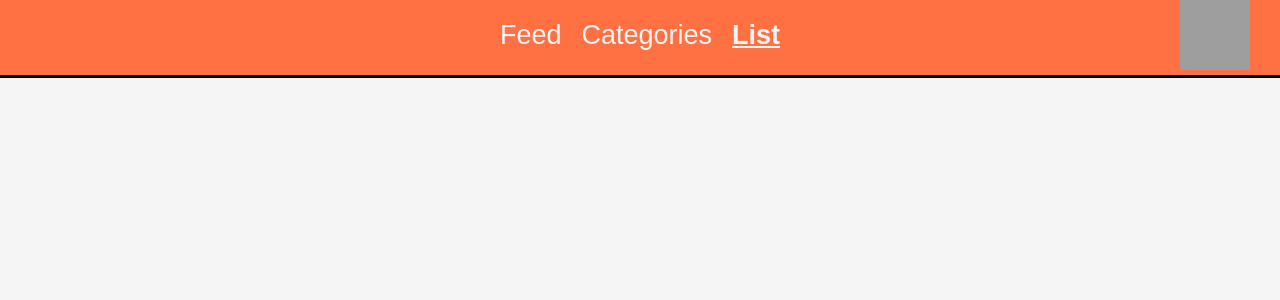
After one commit to MustafaBioS/Kilogram, a Flask app: page /list in a window 1280 px wide. The commit adds this page. Shown: the top 300 px of the page. Run offline with Flask 3, Linux system fonts and the light colour scheme; a user stored in the database is signed in; grey boxes are pictures that could not be loaded.

```diff
--- a/app.py
+++ b/app.py
@@ -58,17 +58,18 @@ def load_user(user_id):
 @app.route("/", methods=['GET', 'POST'])
 def home():
     users = Users.query.all()
+    posts = Posts.query.all()
     if request.method == 'GET':
-        return render_template("index.html", users=users)
+        return render_template("index.html", users=users, posts=posts)
     if request.method == 'POST':
         title = request.form.get('postTitle')
         desc = request.form.get('postDesc')
         image = request.files.get('img')
 
         filename = None
-        if image:
+        if image and image.filename:
             filename = image.filename
-            path = f'static/pfp/{filename}'
+            path = f'static/posts/{filename}'
             image.save(path)
 
         new_post = Posts(user_id=current_user.id, title=title, content=desc, image=filename)
@@ -201,6 +202,15 @@ def delete_post(post_id):
     return redirect(url_for('home'))
 
 
+@app.route('/list', methods=['GET', 'POST'])
+@login_required
+def list():
+    if request.method == 'GET':
+        return render_template('list.html')
+    if request.method == "POST":
+        pass
+
+
 # Run
 
 if __name__ == "__main__":
--- /dev/null
+++ b/static/list.css
@@ -0,0 +1,84 @@
+html body {
+    margin: 0;
+    padding: 0;
+    background-color: #F5F5F5;
+    font-family: Arial, Helvetica, sans-serif;
+}
+
+.nv {
+    background-color: #FF7043;
+    height: 75px;
+    width: 100%;
+    border-bottom: 3px solid black;
+}
+
+.all {
+    display: flex;
+    align-items: center;
+    flex-direction: row;
+}
+
+.left {
+    width: 100%;
+    height: 100%;
+}
+
+.center {
+    width: 100%;
+    height: 100%;
+    display: flex;
+    align-items: center;
+    justify-content: center;
+    gap: 20px;
+}
+
+.right {
+    width: 100%;
+    height: 100%;
+    display: flex;
+    align-items: center;
+    justify-content: flex-end;
+}
+
+
+.searchbar {
+    width: 400px;
+    height: 25px;
+    border-radius: 12px;
+    outline: none;
+    border: none;
+    font-size: 17px;
+    padding-left: 20px;
+
+}
+
+.profile {
+    height: 70px;
+    width: 70px;
+    margin-right: 30px;
+    transition: all 0.3s ease;
+    user-select: none;
+    -webkit-user-drag: none;
+}
+
+.profile:hover {
+    opacity: 0.7;
+    cursor: pointer;
+}
+
+.anc {
+    font-size: 27px;
+    color: #F5F5F5;
+    transition: all 0.3s ease;
+    text-decoration: none;
+}
+
+.anc:hover {
+    opacity: 0.6;
+}
+
+.list {
+    font-weight: 600;
+    text-decoration: underline;
+    transition: all 0.3s ease;
+}
--- /dev/null
+++ b/templates/list.html
@@ -0,0 +1,48 @@
+<!DOCTYPE html>
+<html lang="en">
+<head>
+    <meta charset="UTF-8">
+    <meta name="viewport" content="width=device-width, initial-scale=1.0">
+    <title>Kilogram - Shopping List</title>
+    <link rel="icon" href="../static/burg.png">
+    <link rel="stylesheet" href="{{ url_for('static', filename='list.css')}}">
+</head>
+<body>
+
+    <nav class="nv">
+        <div class="all">
+
+
+            <div class="left">
+            </div>
+
+
+            <div class="center">
+                <a href="{{ url_for('home') }}" class="anc feed">Feed</a>
+                <a href="#" class="anc">Categories</a>
+                <a href="{{ url_for('list') }}" class="anc list">List</a>
+            </div>
+
+
+            <div class="right">
+                <img src="../static/icon.png" class="profile">
+            </div>
+
+
+        </div>
+    </nav>
+
+
+
+
+    <script>
+
+        const profile = document.querySelector('.profile');
+
+        profile.addEventListener('click', ()=> {
+            window.location.href = '{{ url_for("profile", user_id=current_user.id) }}'
+        })
+
+    </script>
+</body>
+</html>
--- a/templates/settings.html
+++ b/templates/settings.html
@@ -17,9 +17,9 @@
 
 
             <div class="center">
-                <a href="#" class="anc fe">Feed</a>
+                <a href="{{ url_for('home') }}" class="anc feed">Feed</a>
                 <a href="#" class="anc">Categories</a>
-                <a href="#" class="anc">List</a>
+                <a href="{{ url_for('list') }}" class="anc">List</a>
             </div>
 
 
@@ -137,7 +137,7 @@
         const delMod = document.querySelector('.deleteModal');
         const yes = document.querySelector('.yes');
         const no = document.querySelector('.no');
-        const feed = document.querySelector('.fe');
+        const feed = document.querySelector('.feed');
 
         feed.addEventListener('click', ()=> {
             window.location.href = '{{ url_for("home") }}'
```
Also changed, not shown: static/profile.css (+23 -3 lines), static/styles.css (+21 -2 lines), templates/index.html (+7 -4 lines), templates/profile.html (+20 -10 lines), instance/database.db, static/posts/Screenshot 2025-11-18 004620.png (added), static/posts/Screenshot 2025-11-18 004710.png (added), static/posts/Screenshot 2025-11-18 041343.png (added), static/posts/Screenshot 2025-11-18 210521.png (added).
